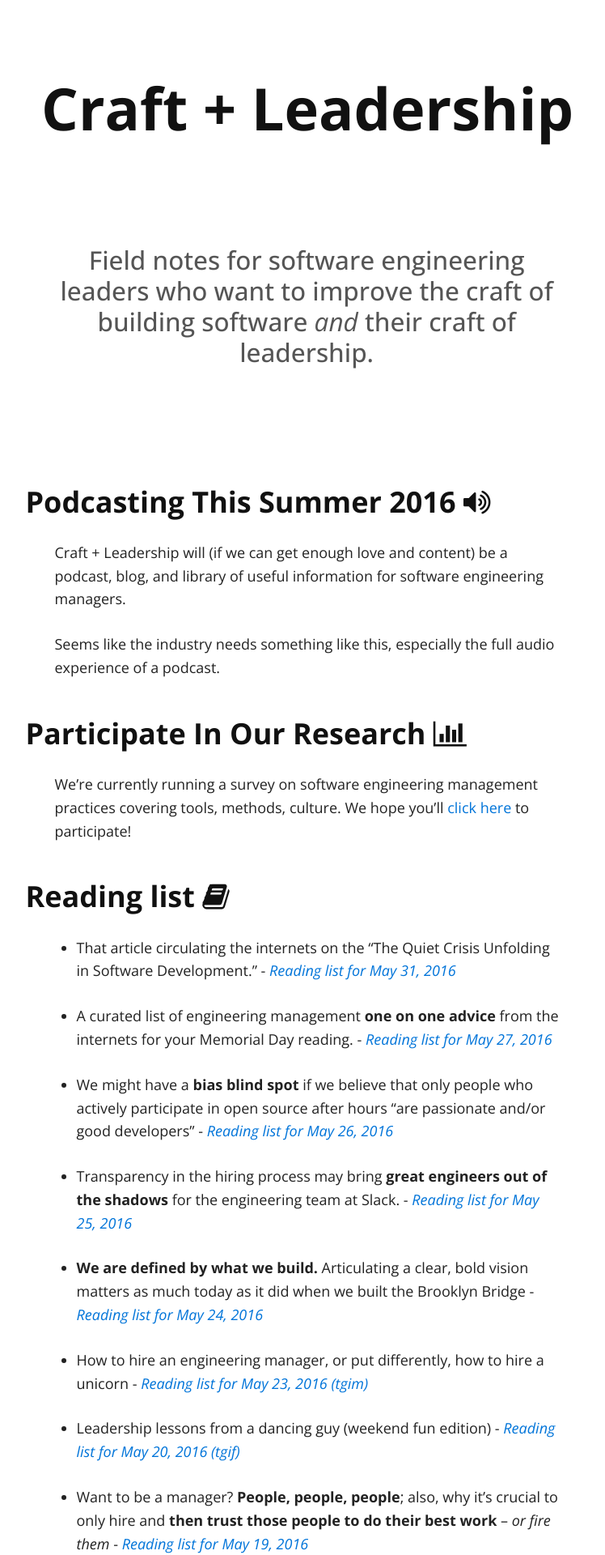
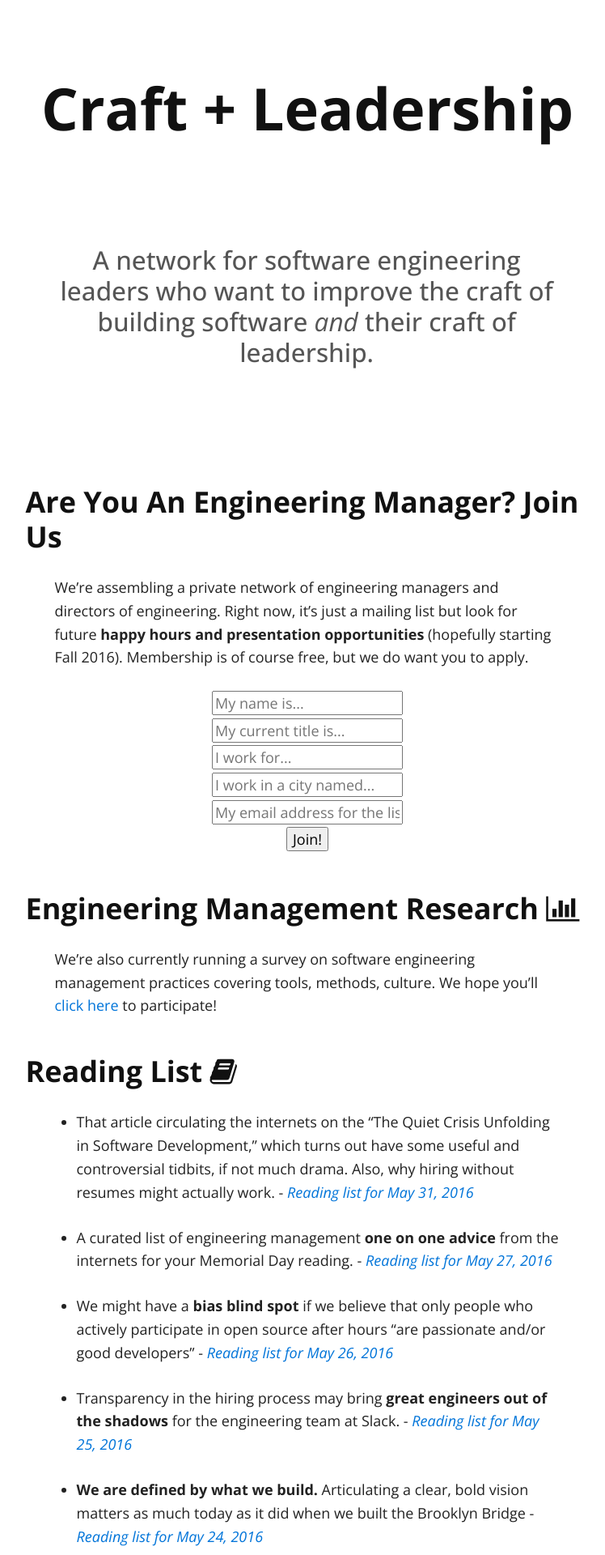
Before and after one commit to craftleadership/craftleadership.github.io, a Jekyll site: the page built from index.md, in a window 1280 px wide. Shown: the top 1920 px of the page at 81% size, without its empty margins (260-1008 px from the left). Built offline with Jekyll 4.4.1, drawn with Linux system fonts in a browser that asks for light colours; nearby versions of some CDN libraries; some of the changed text lies outside the part shown.

Commit message:
revises homepage with formspree;revises may 31 post

```diff
--- a/_config.yml
+++ b/_config.yml
@@ -1,7 +1,7 @@
 title: Craft + Leadership
 tag_text: Craft + Leadership
 description: >
-  Field notes for software engineering leaders who want to improve the craft of
+  A network for software engineering leaders who want to improve the craft of
   building software *and* their craft of leadership.
 url: "http://craftleadership.org"
 baseurl: ""
--- a/_posts/2016-05-31-reading-list.md
+++ b/_posts/2016-05-31-reading-list.md
@@ -4,29 +4,42 @@ title:  "Reading list for May 31, 2016"
 date:   2016-05-31 15:20:00 -0700
 categories: reading
 author: michael
-excerpt: That article circulating the internets on the "The Quiet Crisis Unfolding in Software Development."
+excerpt: That article circulating the internets on the "The Quiet Crisis Unfolding in Software Development," which turns out have some useful and controversial tidbits, if not much drama. Also, why hiring without resumes might actually work.
 ---
 
-There's a Medium post circulating LinkedIn and Twitter from a director of engineering (director in the sense that he manages development managers) from somewhere deep in the Lone Star State. He's got both sage and controversial ideas for your consideration:
+### That article circulating the internets
+Bill Jordan hit publish on a Medium post a few days ago, and it's been circulating LinkedIn and Twitter quite a bit lately (it's even trending on Pocket -- not bad for a one time writer). Bill's a software development director (director in the sense that he manages managers) deep in the Lone Star State (e.g., Austin). He's got some sage and some controversial ideas for your consideration:
 
-* ***Be wary of your "high" performers*** These are the engineers who appear to "get work done quickly" but you're probably confusing the reality with the impression. More likely, they are simply "achieving what appears to be high levels of productivity by building technical debt." True high performers are actually very rare, says Bill.
+* ***Be wary who you think your "high" performers are***. It's all too possible that you think of your high performers as engineers who "get work done quickly." Unfortunately, it's all too likely you're confusing impression with reality. More likely, they are "achieving what appears to be high levels of productivity by building **technical debt**." True high performers are actually very rare, says Bill, so consider what you're valuing
 
-* My favorite is to ***encourage continual product improvement***. Bill's advice succinctly captures what I'm trying to do with craftsmanship in the enterprise--
+* Most importantly to me, ***encourage continual product improvement***. Bill's advice succinctly captures what I'm trying to do with craftsmanship in the enterprise--
 
->Developers that become accustomed to doing continual improvement tend to be happier developers because continual improvement gives them autonomy and a strong sense of making valuable contributions on their own terms. Don’t underestimate the morale boost.
+>Developers that become accustomed to doing continual improvement tend to be happier developers because continual improvement gives them autonomy and a strong sense of making valuable contributions on their own terms. **Don’t underestimate the morale boost.**
 
-Of course, he cautions that "management will need to recognize that things will take more time since developers will be working on their primary project while simultaneously making incremental improvements." *But that morale boost makes it worthwhile.*
+Of course, he cautions that senior leadership "will need to recognize that things will take more time since developers will be working on their primary project while simultaneously making incremental improvements." *But that morale boost makes it worthwhile on multiple dimensions.*
 
-* Consider ***encouraging code ownership***. The writer argues is makes sense to parcel out modules of an application's code and assign full stewardship of those modules. In this model, nobody other engineer would be able modify the module's code without the owner's consent. This advice seems controversial to me. I'll leave it to you to make your own judgment.
+* Controversially, consider ***encouraging code ownership among engineers***. The writer argues it makes sense to parcel out modules of the code base to engineers. Those engineers then have full stewardship of those modules, which means that nobody other engineer can change the code without the owner's consent. This advice seems controversial to me, but Bill offers some reasons why that you should read; I'll leave it to you to make your own judgment. I'm still unconvinced.
 
-* ***No open workspaces***. This advice is also controversial, but I'm inclined to agree. I think most engineers need quiet space to work (and headphones don't cut it). That said, I've seen some engineering "neighborhoods" that combine open and closed environments, which seems very good to me. As a corollary, he also suggests ***limiting interruptions*** including drive-bys.
+* ***No open workspaces***. This advice is also controversial to many, but less to me. I think most engineers are either introverted and/or simply need quiet space to work (and headphones don't cut it). That said, I've seen some workspaces set up with engineering "neighborhoods" that combine open and closed environments, which seem like a pretty good compromise to me -- as long as the team or management encourages a balance. As a corollary, Bill also suggests ***limiting interruptions*** including drive-bys, IMs, and Slack mentions.
 
-* ***Nuture your leaders***. You'll know them when they own the white board, I always say.
+* ***Nuture your leaders***. You'll know them when they own the white board, I always say. *Spend extra energy on these people*.
 
-* ***Be wary of metrics***. Software engineers are not only highly intelligent, but they're generally pretty clever. They will game your metrics, especially if the metrics are highly visible and widely reported.
-
-* ***
-
-
+* ***Be wary of metrics***. Software engineers are not only highly intelligent, they're generally pretty clever. They will game your metrics, especially if the metrics impact their organizational reputation, are highly visible, and/or are widely reported.
 
 *Source*: [The Quiet Crisis Unfolding in Software Development](https://medium.com/@billjordan1/the-quiet-crisis-unfolding-in-software-development-cffbdafbf450)
+
+### Second, resumes are broken, or why and how to hire without resumes
+
+Everyone knows the whole resume thing is suboptimal, tedious, lame, broken. It's garbage in, garbage out. We've tried to solve it with computers, but it feels like applicant tracking systems (ATSs) select in the wrong candidates as often they select out the right candidates (or, select out too often, depending on your P.O.V.). Human filters exhibit different biases but surely don't perform much better than their algorithmic counterparts. ***Resumes are broken.*** I'm surely not the first to say so.
+
+So if resumes are broken, *what if we just got rid of resumes?*
+
+It may be an anecdotal data point, but Pure Storage did just that. Instead of submitting resumes, candidates can just do a coding challenge. It's not clear whether the technique is giving the company a strong enough hiring pipeline, but they featured one highly successful candidate who almost surely would have failed the resume roullette challenge -- an employee who's apparently done wonderfully for the company.
+
+It's an interesting thought worth considering. Of course, Pure Storage's reported experience raises more questions than it answers for me. Besides the pipeline issue, there's *a lot* more to hiring an engineer into a team than the candidate's raw processing horsepower. So how does Pure Storage handle the behavioral factors? Do they use the quiz to trigger a behavioral phone screen that may then lead to an onsite? Or just jump to an onsite for the best performers?
+
+Whatever the pipeline or actual rituals at Pure Storage, optimizing for something other than resumes is an approach to take seriously.
+
+(Also, take the post with a grain of salt... after I wrote this post I realized that it came from HackerRank's blog, which is obviously interested in promoting test-based applicant screening.)
+
+*Source*: [How a 'Hardware Guy' Switched to Software after Acing a Challenge in Record Time](http://blog.hackerrank.com/heres-what-happens-when-you-stop-using-resumes-to-build-engineering-teams)
--- a/css/main.scss
+++ b/css/main.scss
@@ -29,7 +29,6 @@ $on-palm:          600px;
 $on-laptop:        800px;
 
 
-
 // Use media queries like this:
 // @include media-query($on-palm) {
 //     .wrapper {
--- a/css/solo.css
+++ b/css/solo.css
@@ -4,6 +4,17 @@ html {
   font: 18px/1.6 'Open Sans', sans-serif;
 }
 
+
+/**
+ * Craft+Leadership tweaks
+ */
+#signup {
+  text-align: center;
+}
+/*TODO- why?*/
+#signup input {
+    margin-bottom:0.2em;
+}
 
 @media (max-width: 325px) {
   html { font: 17px/1.6 'Open Sans', sans-serif; }
--- a/index.md
+++ b/index.md
@@ -4,26 +4,42 @@ layout: default
 
 ## {{ site.description }}
 
+### Are You An Engineering Manager? Join Us
+
+We're assembling a private network of engineering managers and directors of engineering. Right now, it's just a mailing list but look for future **happy hours and presentation opportunities** (hopefully starting Fall 2016). Membership is of course free, but we do want you to apply.
+
+<div id="signup">
+  <form action="https://formspree.io/me@michaelrice.com" method="post" id="form">
+      <input type="text" name="name" placeholder="My name is..."><br>
+      <input type="text" name="title" placeholder="My current title is..."><br>
+      <input type="text" name="company" placeholder="I work for..."><br>
+      <input type="text" name="city" placeholder="I work in a city named..."><br>
+      <input type="email" name="email" placeholder="My email address for the list is..."><br>
+      <input type="text" name="_gotcha" style="display:none" />
+      <input type="submit" value="Join!">
+  </form>
+</div>
+
+### Engineering Management Research <i class="fa fa-bar-chart" aria-hidden="true"></i>
+
+We're also currently running a survey on software engineering management practices covering tools, methods, culture. We hope you'll [click here](https://docs.google.com/a/michaelrice.com/forms/d/1mAYMiKK7DPD5KAyMQuX66gXwrTxgQl89Bwk302vBeI0/edit) to participate!
+
+### Reading List <i class="fa fa-book" aria-hidden="true"></i>
+
+{% for post in site.categories["reading"]  %}
+  * {{post.excerpt}} - *[{{ post.title }}]({{ post.url }})*
+{% endfor %}
+
+### Get Involved <i class="fa fa-github" aria-hidden="true"></i> <i class="fa fa-twitter" aria-hidden="true"></i> <i class="fa fa-envelope-o" aria-hidden="true"></i>
+
+Want to get involved? You can add your own articles or content or whatever by [forking us on Github](https://github.com/craftleadership/craftleadership.github.io).
+
+We're on Twitter [@craftleadership <i class="fa fa-twitter" aria-hidden="true"></i>](https://twitter.com/craftleadership)
+
+Want to join a conversation, suggest something for the reading list, or get an interview on a podcast? Send Michael an email at [me@michaelrice.com](mailto:me@michaelrice.com).
+
 ### Podcasting This Summer 2016 <i class="fa fa-volume-up" aria-hidden="true"></i>
 
 Craft + Leadership will (if we can get enough love and content) be a podcast, blog, and library of useful information for software engineering managers.
 
 Seems like the industry needs something like this, especially the full audio experience of a podcast.
-
-### Participate In Our Research <i class="fa fa-bar-chart" aria-hidden="true"></i>
-
-We're currently running a survey on software engineering management practices covering tools, methods, culture. We hope you'll [click here](https://docs.google.com/a/michaelrice.com/forms/d/1mAYMiKK7DPD5KAyMQuX66gXwrTxgQl89Bwk302vBeI0/edit) to participate!
-
-### Reading list <i class="fa fa-book" aria-hidden="true"></i>
-
-{% for post in site.categories["reading"]  %}
-  * {{post.excerpt}} - *[{{ post.title }}]({{ post.url }})*
-{% endfor %}
-
-### Join Our Conversation <i class="fa fa-github" aria-hidden="true"></i> <i class="fa fa-twitter" aria-hidden="true"></i> <i class="fa fa-envelope-o" aria-hidden="true"></i>
-
-Want to get involved? You can add your own articles or content or whatever by [forking us on Github](https://github.com/craftleadership/craftleadership.github.io).
-
-We're now on Twitter [@craftleadership <i class="fa fa-twitter" aria-hidden="true"></i>](https://twitter.com/craftleadership)
-
-Want to join a conversation, suggest something for the reading list, or get an interview on a podcast? Send Michael an email at [me@michaelrice.com](mailto:me@michaelrice.com).
```
